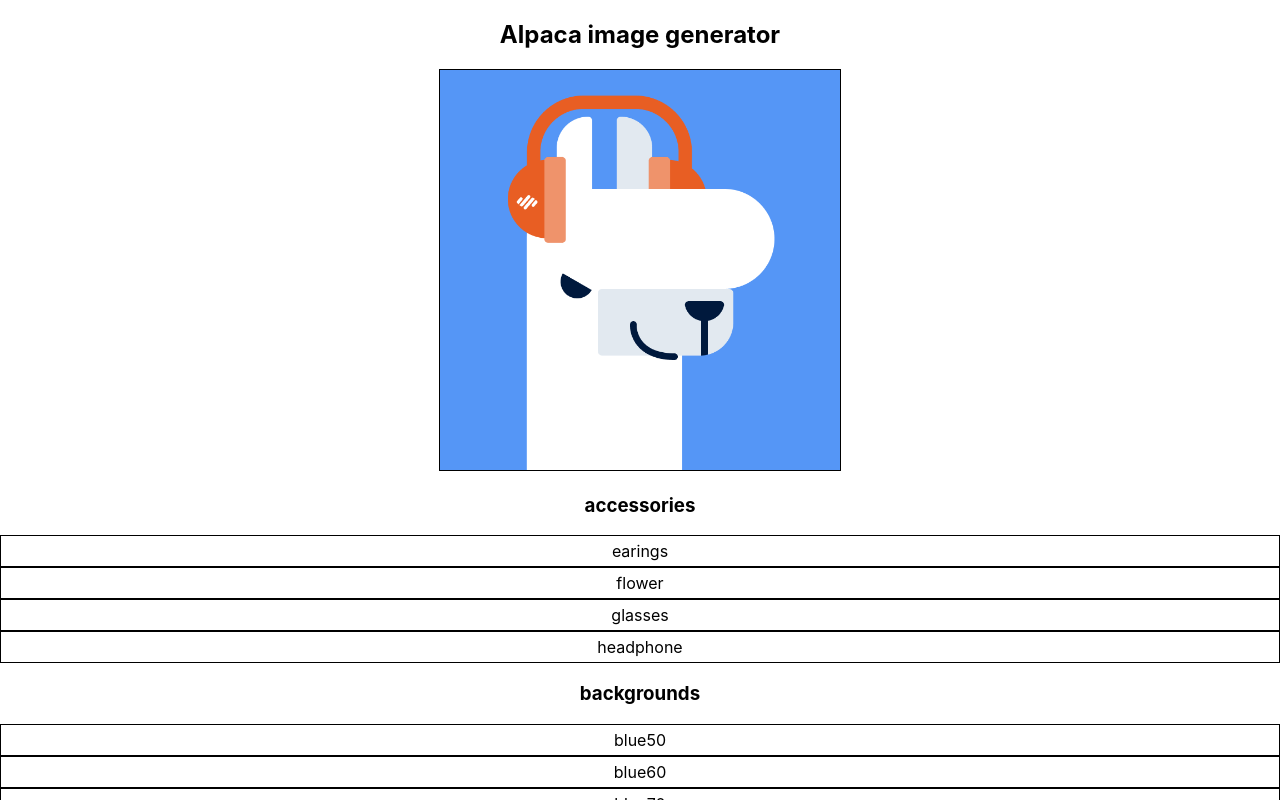
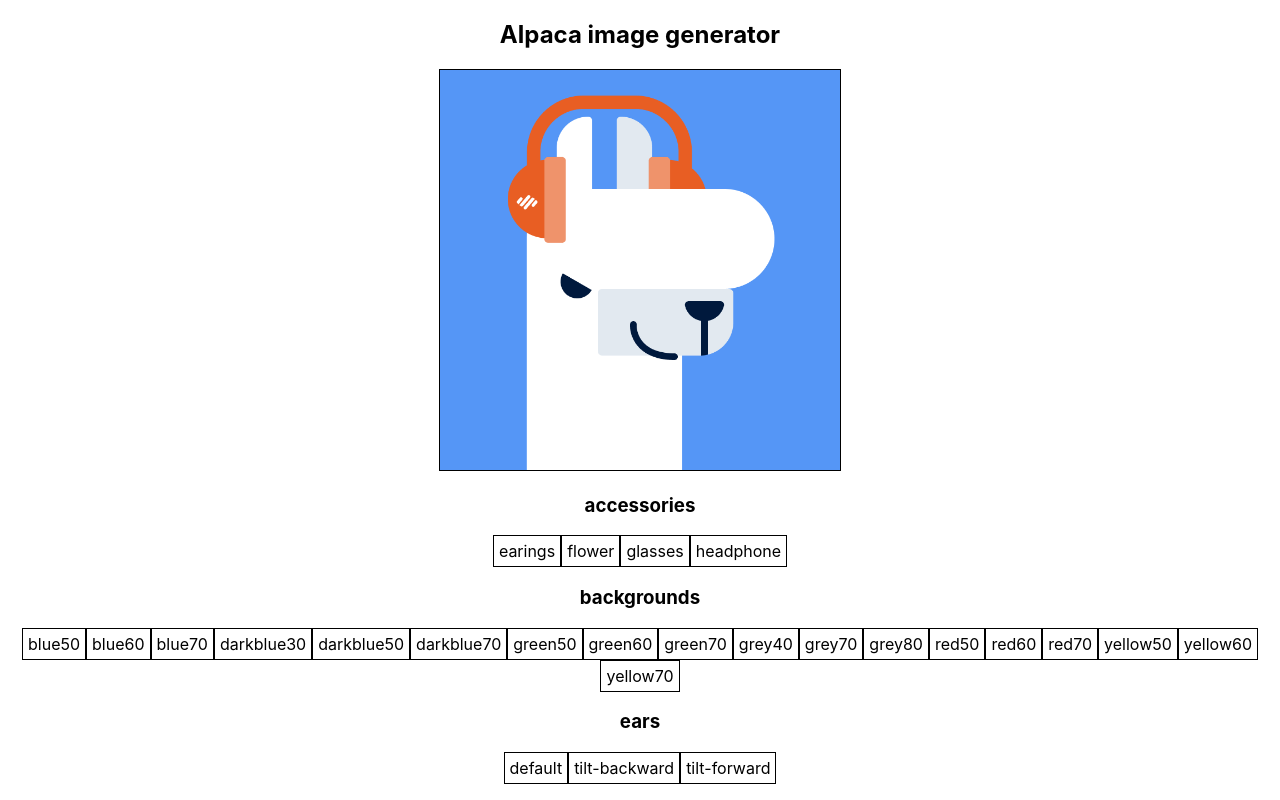
Before and after one commit to tothricsaj/alpaca-image-generator, a React (Create React App) app: page / in a window 1280 px wide. Shown: the top 800 px of the page. Built offline with nearby package versions, Linux system fonts and the light colour scheme.

Commit message:
(:bug:): swaping sweature but not refresh the image correctly

```diff
--- a/src/App.js
+++ b/src/App.js
@@ -1,4 +1,4 @@
-import { useRef, useEffect } from 'react';
+import { useRef, useEffect, useState } from 'react';
 import './App.css';
 import alpacaData from './data/alpacaData';
 
@@ -7,8 +7,10 @@ function Button(props) {
     <div
       style={{
         border: '1px solid black',
-        padding: '5px'
+        padding: '5px',
+        display: 'inline-block'
       }}
+      onClick={props.setFeature}
     >
       {props.title}
     </div>
@@ -16,10 +18,36 @@ function Button(props) {
 }
 
 function App() {
+  const [imgSources, setImgSourses] = useState([
+      '/alpaca/backgrounds/blue50.png',
+      '/alpaca/ears/default.png',
+      '/alpaca/hair/default.png',
+      '/alpaca/neck/default.png',
+      '/alpaca/eyes/angry.png',
+      '/alpaca/nose.png',
+      '/alpaca/mouth/default.png',
+      '/alpaca/accessories/headphone.png',
+    ]);
   const canvasRef = useRef(null);
   const alpacaImgTypes = Object.keys(alpacaData);
 
   let loadedImages = [];
+
+  const setFeatures = (type, feature) => {
+    let tmpArr = [...imgSources];
+
+    console.log(type, feature);
+    imgSources.forEach((imgPath, index) => {
+      if(imgPath.includes(type)) {
+        console.log(imgPath);
+        tmpArr[index] = `/alpaca/${type}/${feature}`;
+
+        setImgSourses(tmpArr);
+
+        console.log(imgSources);
+      }
+    });
+  }
 
 
   const featureButtons = () => {
@@ -28,7 +56,12 @@ function App() {
         <div>
           <h3>{type}</h3>
           {alpacaData[type].map(
-            btnName => <Button title={btnName.substring(0,btnName.length - 4)} />
+            btnName => (
+            <Button
+              title={btnName.substring(0,btnName.length - 4)}
+              setFeature={() => setFeatures(type, btnName)}
+            />
+            )
           )}
         </div>
       )
@@ -36,16 +69,16 @@ function App() {
   }
 
   const loadAlpaca = loadedImages => {
-    const imgSources = [
-      '/alpaca/backgrounds/blue50.png',
-      '/alpaca/ears/default.png',
-      '/alpaca/hair/default.png',
-      '/alpaca/neck/default.png',
-      '/alpaca/eyes/angry.png',
-      '/alpaca/nose.png',
-      '/alpaca/mouth/default.png',
-      '/alpaca/accessories/headphone.png',
-    ];
+    // const imgSources = [
+    //   '/alpaca/backgrounds/blue50.png',
+    //   '/alpaca/ears/default.png',
+    //   '/alpaca/hair/default.png',
+    //   '/alpaca/neck/default.png',
+    //   '/alpaca/eyes/angry.png',
+    //   '/alpaca/nose.png',
+    //   '/alpaca/mouth/default.png',
+    //   '/alpaca/accessories/headphone.png',
+    // ];
 
     const promiseArr = imgSources.map(imgUrl => {
       const promise = new Promise((resolve, reject) => {
```
